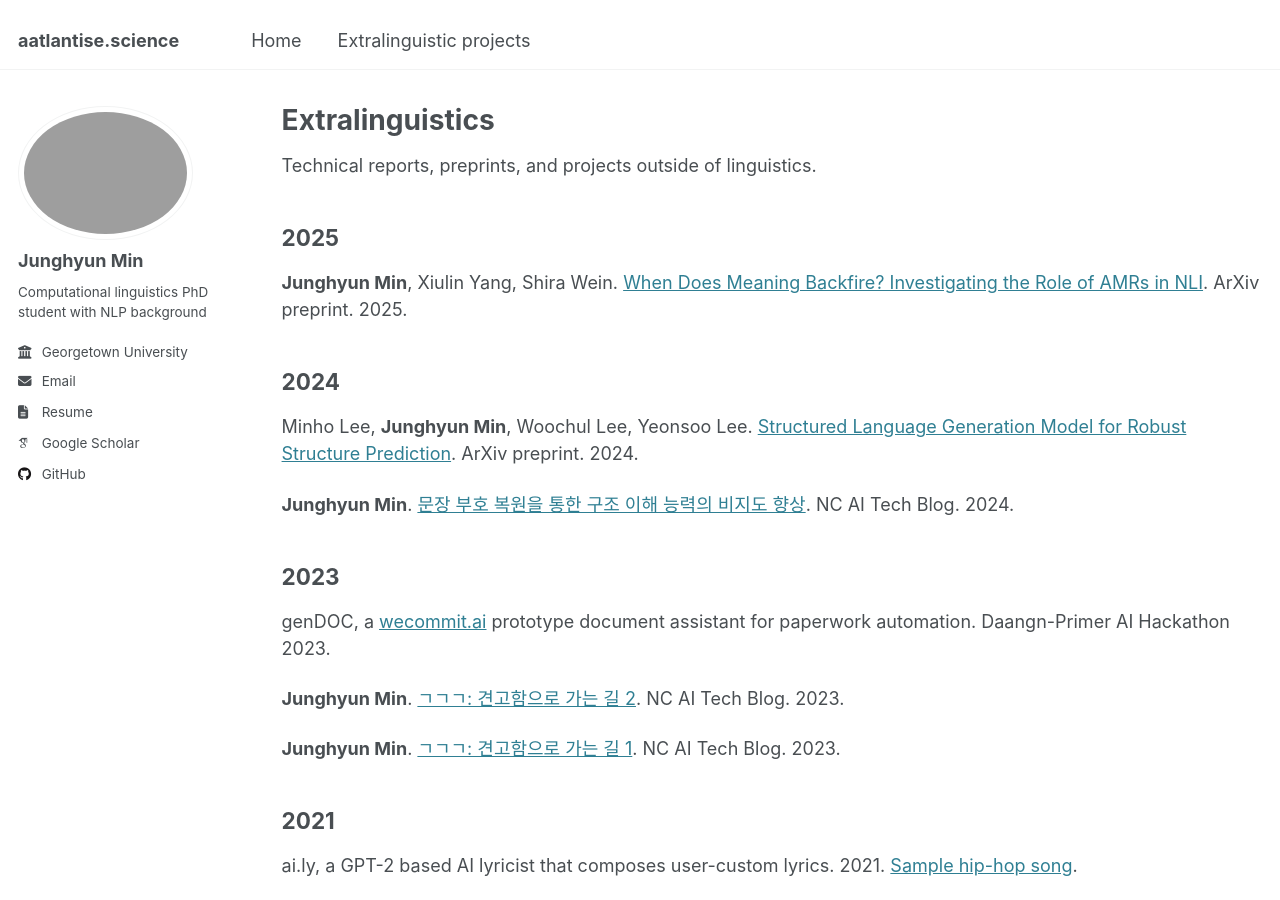
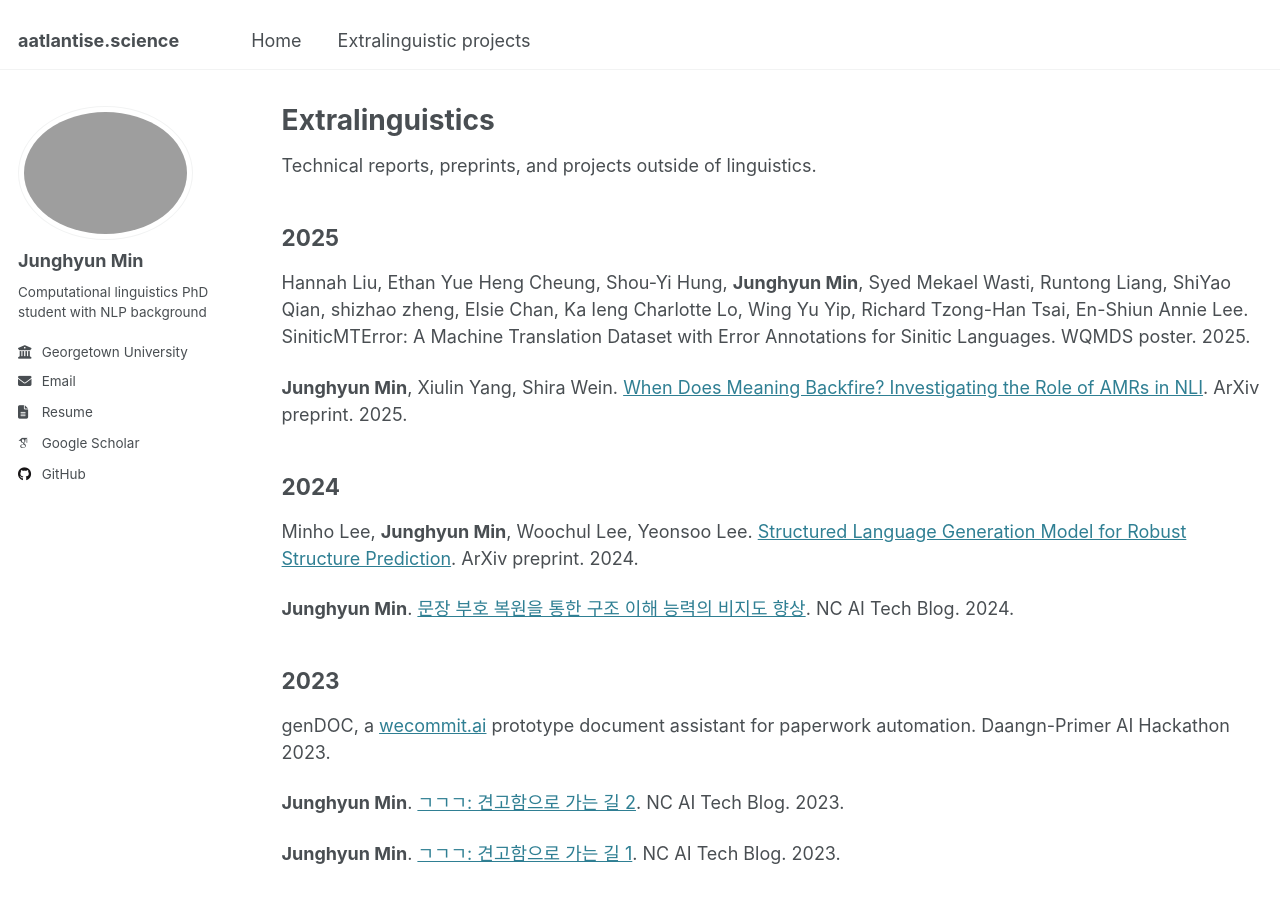
Before and after one commit to Aatlantise/aatlantise.github.io, a Jekyll site: the page built from _pages/extraling.md, in a window 1280 px wide and 900 px high. Built offline with Jekyll 4.4.1, drawn with Linux system fonts in a browser that asks for light colours; some web fonts are replaced.

Commit message:
Add SiniticMTError

```diff
--- a/_pages/extraling.md
+++ b/_pages/extraling.md
@@ -10,6 +10,9 @@
 Technical reports, preprints, and projects outside of linguistics.
 
 ## 2025
+Hannah Liu, Ethan Yue Heng Cheung, Shou-Yi Hung, **Junghyun Min**, Syed Mekael Wasti, Runtong Liang, ShiYao Qian, shizhao zheng, Elsie Chan, Ka Ieng Charlotte Lo, Wing Yu Yip, Richard Tzong-Han Tsai, En-Shiun Annie Lee.
+SiniticMTError: A Machine Translation Dataset with Error Annotations for Sinitic Languages. WQMDS poster. 2025.
+
 **Junghyun Min**, Xiulin Yang, Shira Wein.
 [When Does Meaning Backfire? Investigating the Role of AMRs in NLI](https://arxiv.org/abs/2506.14613). ArXiv preprint. 2025.
 
```
